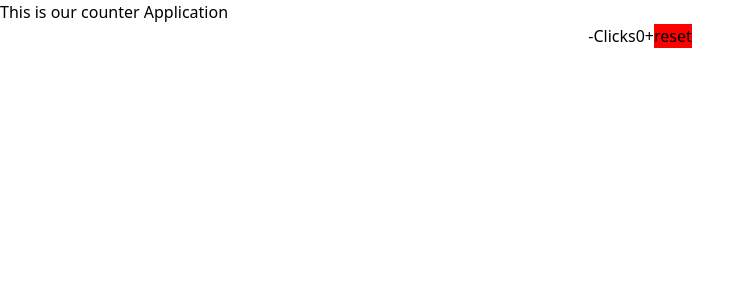
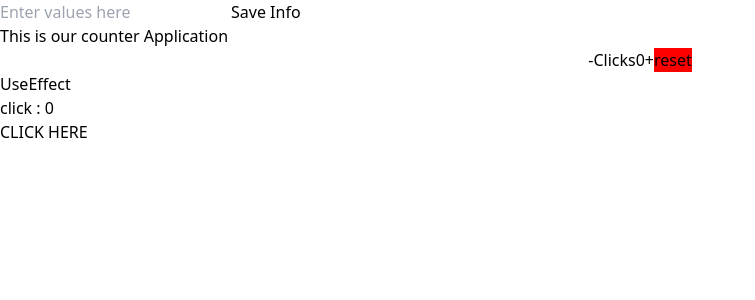
Before and after one commit to dushyant-verma/react, a React (Create React App) app in the folder myapp/: page / in a window 1280 px wide. Shown: the top 300 px of the page, without its empty margins (0-755 px from the left). Built offline with nearby package versions, Linux system fonts and the light colour scheme.

Commit message:
UseEffect on 9 Sep

```diff
--- a/myapp/src/App.js
+++ b/myapp/src/App.js
@@ -17,6 +17,7 @@
 import Hooks from './Hooks';
 import GetInputValues from './components/GetInputValues';
 import { CounterNew } from './components/CounterNew';
+import UseEffect from './components/UseEffect';
 // const body = Header
 // b()
 // let {Body,Footer} ={ Body:Body,Footer:Footer}
@@ -48,9 +49,9 @@
       {/* <Hooks/> */}
       {/* <MapData /> */}
       {/* <ReactList/> */}
-      {/* <GetInputValues /> */}
+      <GetInputValues />
       <CounterNew />
-
+<UseEffect/>
 
     </>
   );
--- a/myapp/src/components/GetInputValues.jsx
+++ b/myapp/src/components/GetInputValues.jsx
@@ -10,6 +10,11 @@
         setValue(e.target.value)
     }
 
+    const ConsoleValue = () => {
+
+        console.log(value)
+    }
+
     // console.log(value)
 
     return (
@@ -17,6 +22,7 @@
         <>
             <h4>{value}</h4>
             <input onChange={InputHandling} placeholder="Enter values here" />
+            <button onClick={ConsoleValue}>Save Info</button>
 
         </>
     )
--- /dev/null
+++ b/myapp/src/components/UseEffect.jsx
@@ -0,0 +1,26 @@
+import React, { useEffect, useState } from 'react'
+
+const UseEffect = () => {
+    const [click,setClick] = useState(0)
+
+    const handleClick = ()=>{
+        setClick(click +1)
+    }
+
+    useEffect(()=>{
+        console.log(click)
+    },[click])
+
+
+  return (
+    <div>
+        <h1>UseEffect</h1>
+
+        <p>click : {click}</p>
+        <button onClick={handleClick}>CLICK HERE</button>
+
+    </div>
+  )
+}
+
+export default UseEffect
```
Also changed, not shown: myapp/src/components/6 Sep.txt.
